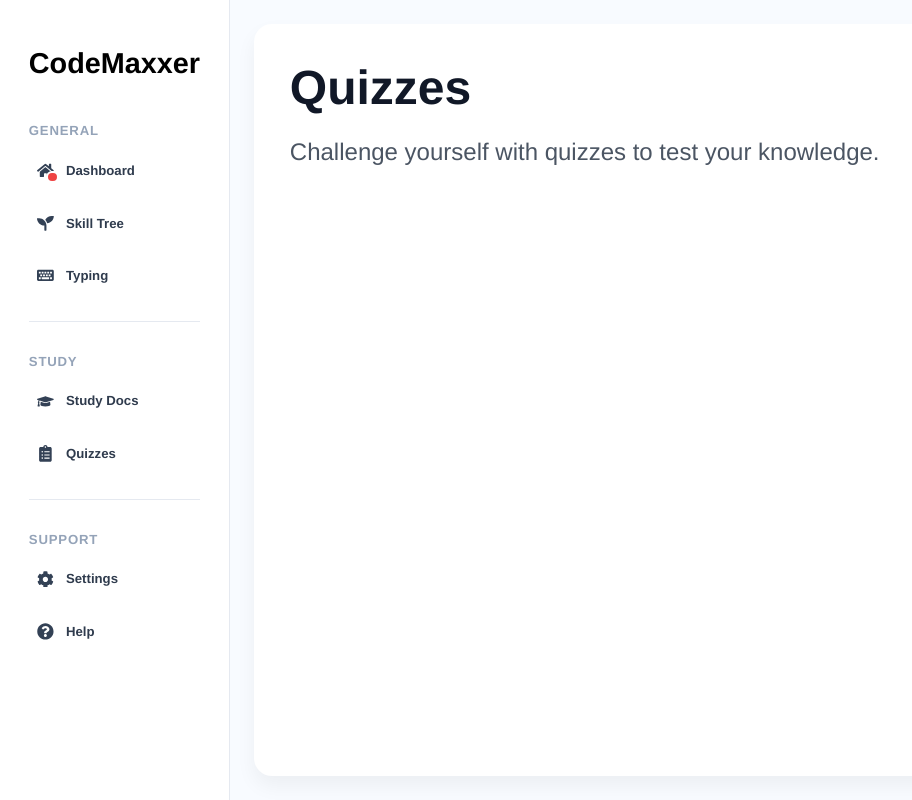
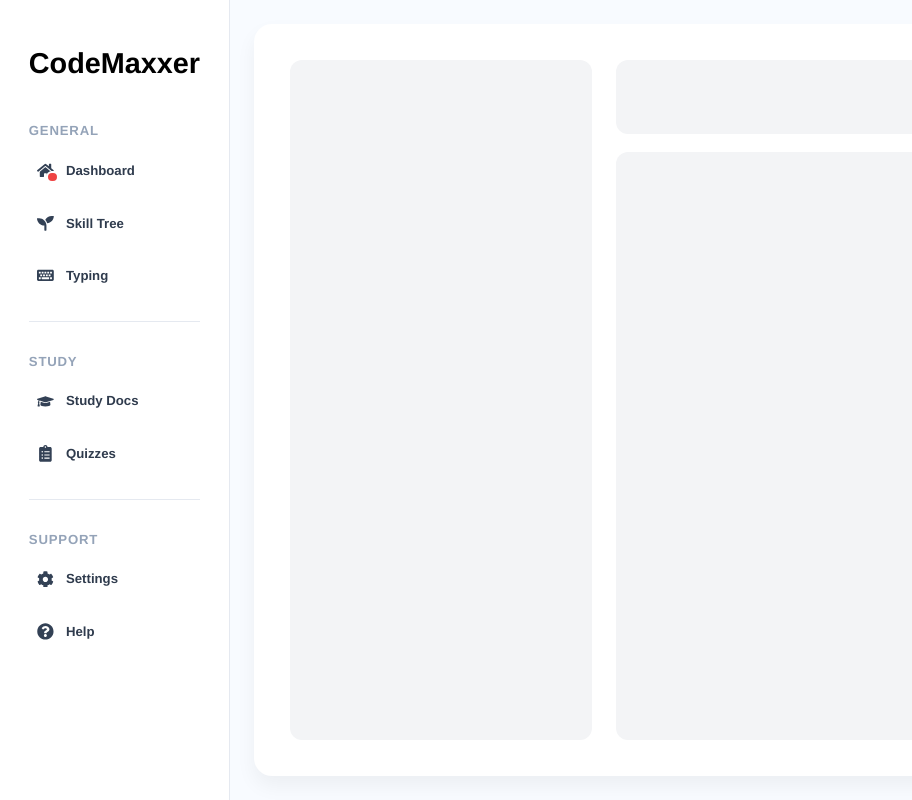
Before and after one commit to antranig8/raptorhacks-project, a React (Vite) app in the folder frontend/CodeMaxxer/: page /dashboard/quizzes in a window 1280 px wide. Shown: the whole page, without its empty margins (0-912 px from the left). Built offline with nearby package versions, Linux system fonts and the light colour scheme; a web font is replaced by a local one.

Commit message:
scaffolding

```diff
--- a/frontend/CodeMaxxer/src/pages/Dashboard/components/study/quizzes/Quizzes.jsx
+++ b/frontend/CodeMaxxer/src/pages/Dashboard/components/study/quizzes/Quizzes.jsx
@@ -3,8 +3,13 @@ import styles from '@dashboard/styles/Quizzes.module.css'
 export default function Quizzes() {
     return (
         <section className={styles.container}>
-            <h1 className={styles.title}>Quizzes</h1>
-            <p className={styles.description}>Challenge yourself with quizzes to test your knowledge.</p>
+            <div className={styles.grid}>
+                <div className={styles.leftCol} />
+                <div className={styles.rightCol}>
+                    <div className={styles.topRow} />
+                    <div className={styles.bottomRow} />
+                </div>
+            </div>
         </section>
     )
 }
--- a/frontend/CodeMaxxer/src/pages/Dashboard/styles/Quizzes.module.css
+++ b/frontend/CodeMaxxer/src/pages/Dashboard/styles/Quizzes.module.css
@@ -5,14 +5,32 @@
     box-shadow: 0 10px 20px rgba(0, 0, 0, 0.05);
 }
 
-.title {
-    margin: 0 0 0.75rem;
-    font-size: 2rem;
-    color: #111827;
+.grid {
+    display: grid;
+    grid-template-columns: 1fr 2fr;
+    gap: 1rem;
+    height: 100%;
+    min-height: 300px;
 }
 
-.description {
-    margin: 0;
-    color: #4b5563;
-    line-height: 1.6;
+.leftCol {
+    background: #f3f4f6;
+    border-radius: 0.5rem;
 }
+
+.rightCol {
+    display: grid;
+    grid-template-rows: 1fr 8fr;
+    gap: 0.75rem;
+    height: 100%;
+}
+
+.topRow {
+    background: #f3f4f6;
+    border-radius: 0.5rem;
+}
+
+.bottomRow {
+    background: #f3f4f6;
+    border-radius: 0.5rem;
+}
```
